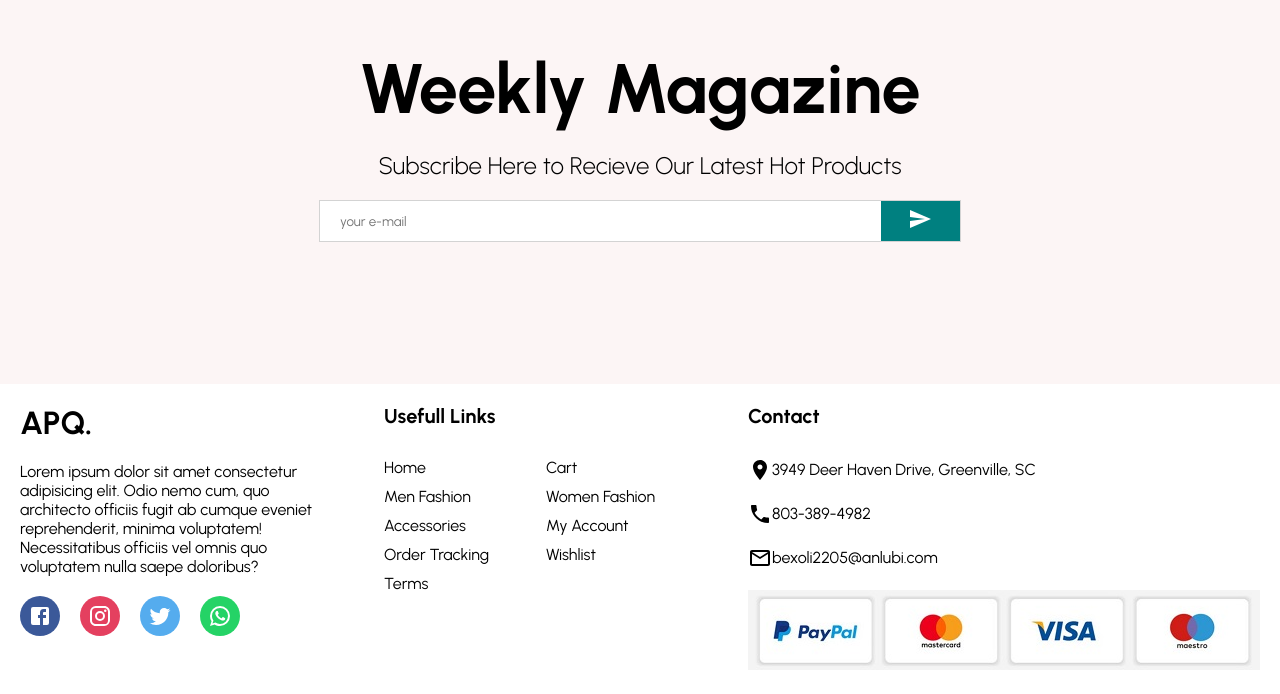
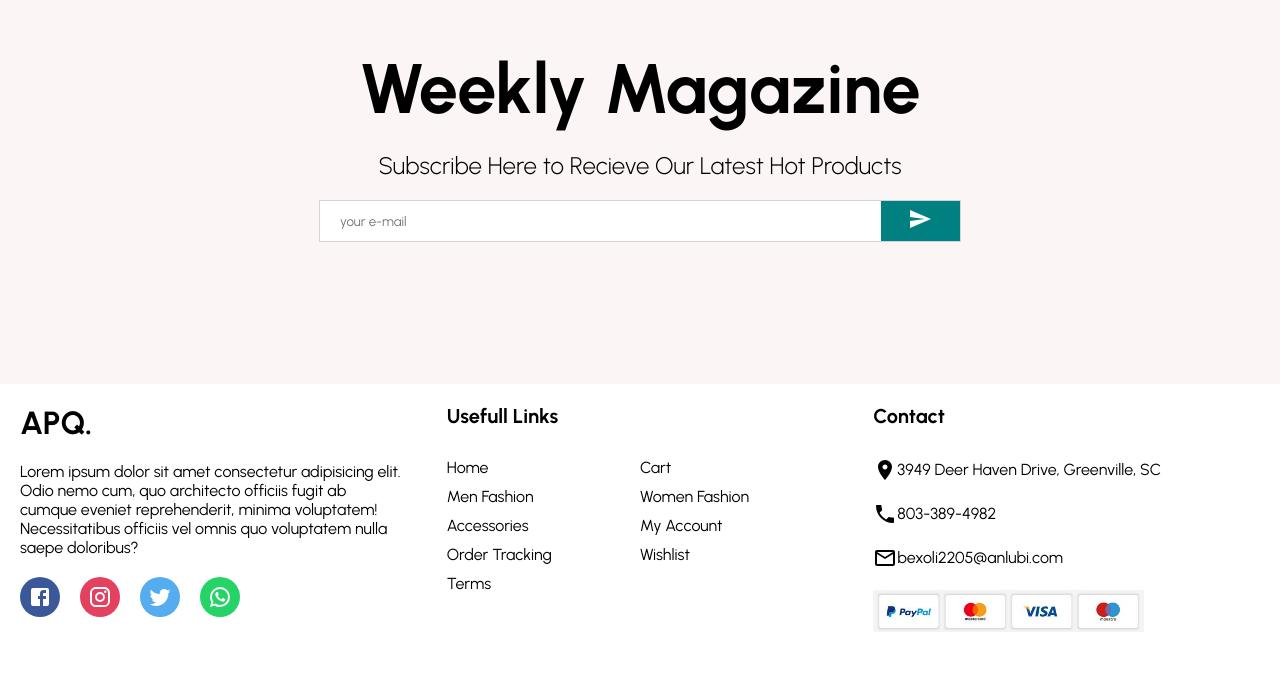
Before and after one commit to AliPooladmast/e-commerce, a React (Create React App) app: page / in a window 1280 px wide. Shown: the part 2307-3001 px from the top of the page. After the commit the page ends 2963 px from the top, so only its background shows below. Built offline with nearby package versions, Linux system fonts and the light colour scheme.

Commit message:
feat(Footer): fit the size of the image for payment methods

```diff
--- a/src/components/Footer/Footer.module.scss
+++ b/src/components/Footer/Footer.module.scss
@@ -85,4 +85,9 @@
     display: flex;
     align-items: center;
   }
+
+  img {
+    width: 70%;
+    object-fit: cover;
+  }
 }
```
